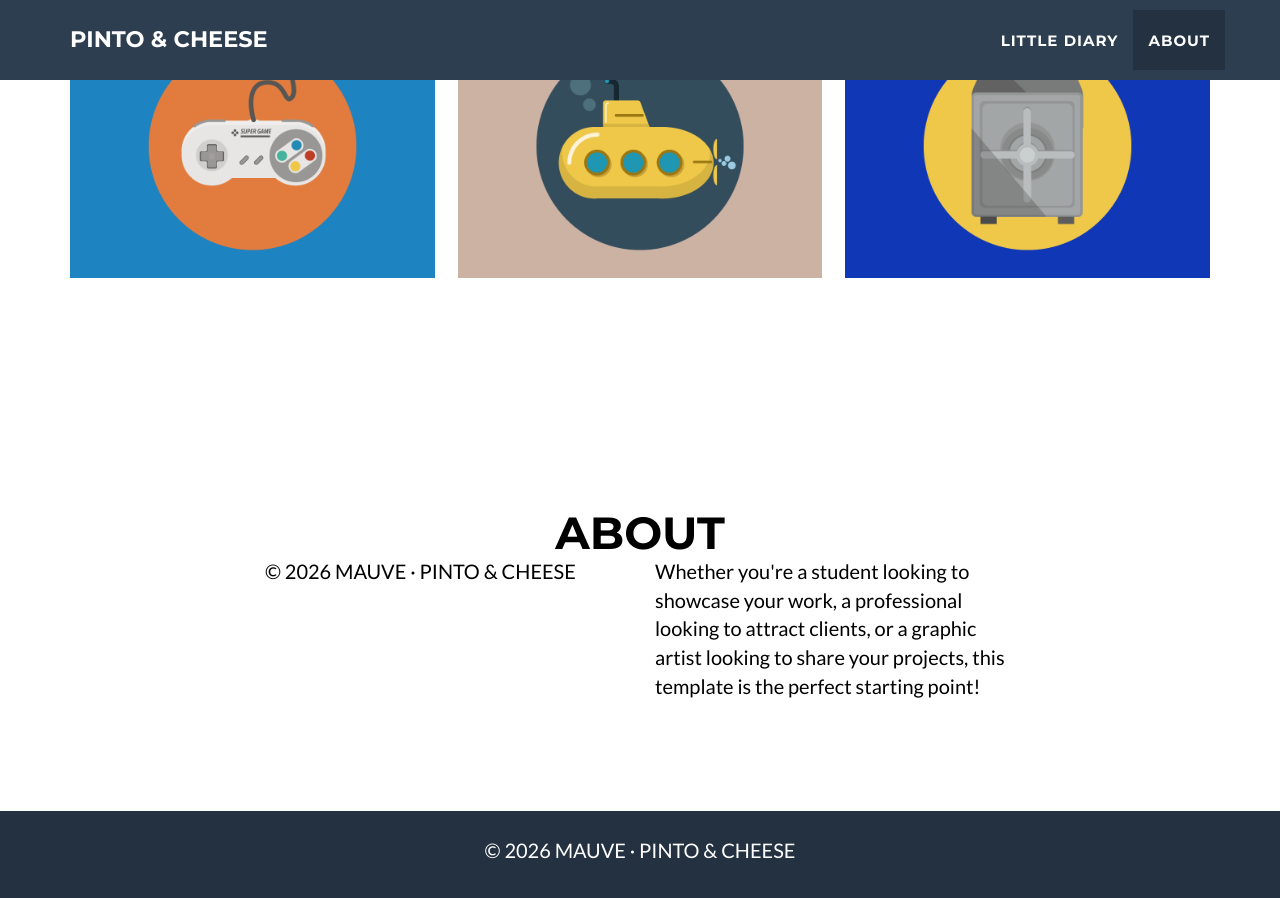
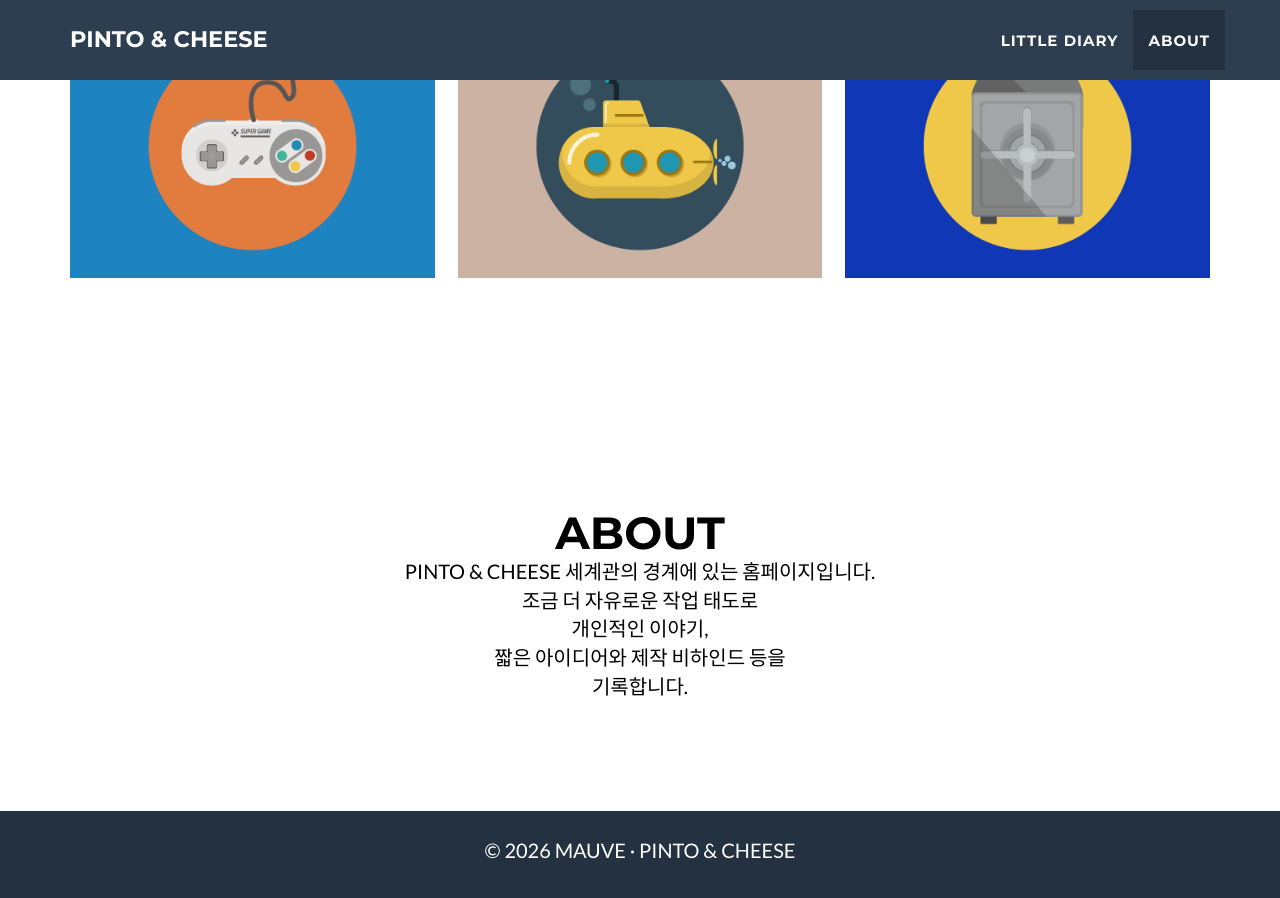
Before and after one commit to pintocheese/pintocheese.github.io, a Jekyll site: the page built from _posts/2014-07-18-project-1.markdown, in a window 1280 px wide and 900 px high, scrolled down 2523 px. Built offline with Jekyll 4.4.1, drawn with Linux system fonts in a browser that asks for light colours.

Commit message:
Update about.html

```diff
--- a/_includes/about.html
+++ b/_includes/about.html
@@ -1,4 +1,3 @@
-<!-- About Section -->
 <section class="success" id="about">
   <div class="container">
     <div class="row">
@@ -6,13 +5,16 @@
         <h2>About</h2>
       </div>
     </div>
+
     <div class="row">
-      <div class="col-lg-4 col-lg-offset-2">
-        <p>© {{ site.time | date: '%Y' }} MAUVE · PINTO & CHEESE</p>
-      </div>
-      <div class="col-lg-4">
-        <p>Whether you're a student looking to showcase your work, a professional looking to attract clients, or
-          a graphic artist looking to share your projects, this template is the perfect starting point! </p>
+      <div class="col-lg-12 text-center">
+        <p>
+          PINTO & CHEESE 세계관의 경계에 있는 홈페이지입니다.<br>
+          조금 더 자유로운 작업 태도로<br>
+          개인적인 이야기,<br>
+          짧은 아이디어와 제작 비하인드 등을<br>
+          기록합니다.
+        </p>
       </div>
     </div>
   </div>
```
